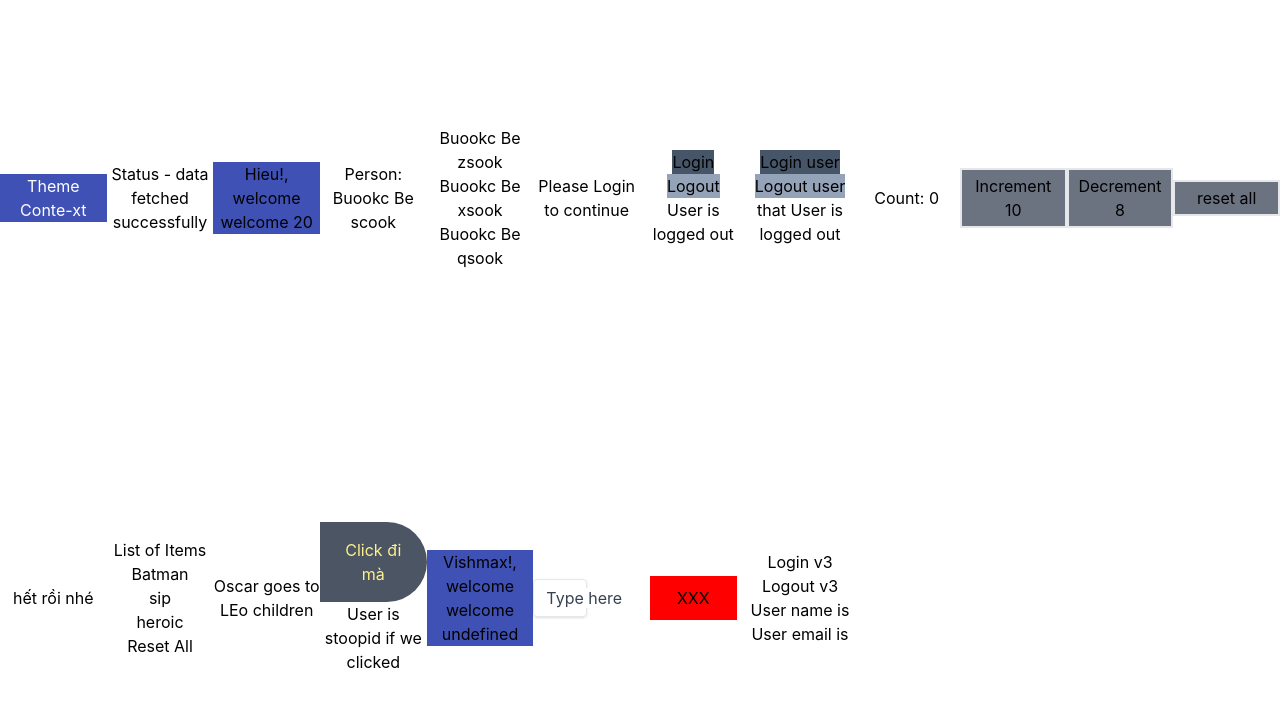
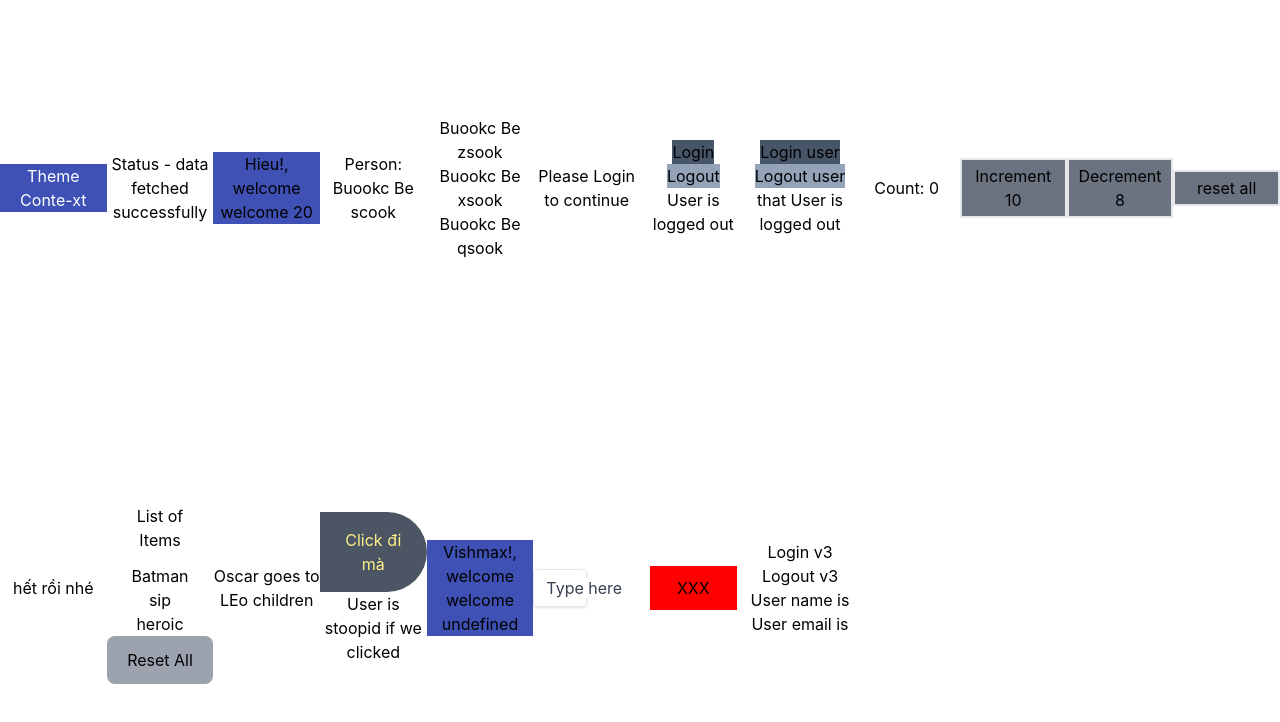
Before and after one commit to trantrunghieuvns/learning-typescript-codeevolution, a React (Create React App) app: page / in a window 1280 px wide. Shown: the top 722 px of the page. Built offline with nearby package versions, Linux system fonts and the light colour scheme.

Commit message:
reset all button completed

```diff
--- a/src/components/generic/List.tsx
+++ b/src/components/generic/List.tsx
@@ -4,7 +4,6 @@ import { uuid } from 'uuidv4';
 
 type ListProps = {
     index: number
-
     item: string
     arrayB: string[]
     items: string[]
@@ -14,48 +13,41 @@ type ListProps = {
 
 export const List = ({ items, onClick }: ListProps) => {
     let [phuItems, setPhuItems] = useState<string[]>([...items]);
-    let [removedItems, setRemovedItems] = useState<string[]>([]);
-    // listItems = items
-
-
-    let arrayB: string[] = [];
+    // let [removedItems, setGetRemovedItems] = useState<string[]>([]); *1*
     let [listItems, setListItems] = useState<string[]>(items);
 
-    console.log('listItems :>> ', listItems);
     const deleteItem = (index: number) => {
-        setRemovedItems(listItems.filter((a, e) => index === e))
+        // setGetRemovedItems(listItems.filter((a, e) => index === e)) *2*
+        listItems.splice(index, 1)
+        setListItems([...listItems])
+    }
 
-        listItems.splice(index, 1)
-        setListItems((listItems) => [...listItems])
-        console.log('listItems', listItems)
+    const handleClick = () => {
+        let uniqueString: string[] = [];
+        items.concat(phuItems).forEach((c) => {
+            if (!uniqueString.includes(c)) {
+                uniqueString.push(c);
+            }
+            setListItems(uniqueString);
+        });
     }
+
     return (
         <>
             <div>
-                <h2>List of Items </h2>
+                <h2 className='p-3'>List of Items </h2>
                 {listItems.map((item, index) => {
-                    return (<>
-                        <div key={index + 1 + index} onClick={() => {
-                            deleteItem(index)
-
-                        }}>{item}</div>
-                    </>
+                    return (
+                        <>
+                            <div key={index} onClick={() => {
+                                deleteItem(index)
+                            }}>{item}</div>
+                        </>
                     )
                 })
                 }
-                <div onClick={() => {
-
-                    let longArray = items.concat(removedItems).concat(phuItems)
-                    let uniqueString: string[] = [];
-                    longArray.forEach((c) => {
-                        if (!uniqueString.includes(c)) {
-                            uniqueString.push(c);
-                        }
-                    });
-                    setListItems(uniqueString)
-                }}>Reset All</div>
-
-
+                <div className='bg-gray-400 rounded-lg p-3' onClick={handleClick //or () => handleClick()
+                }>Reset All</div>
             </div >
         </>
     )
```
